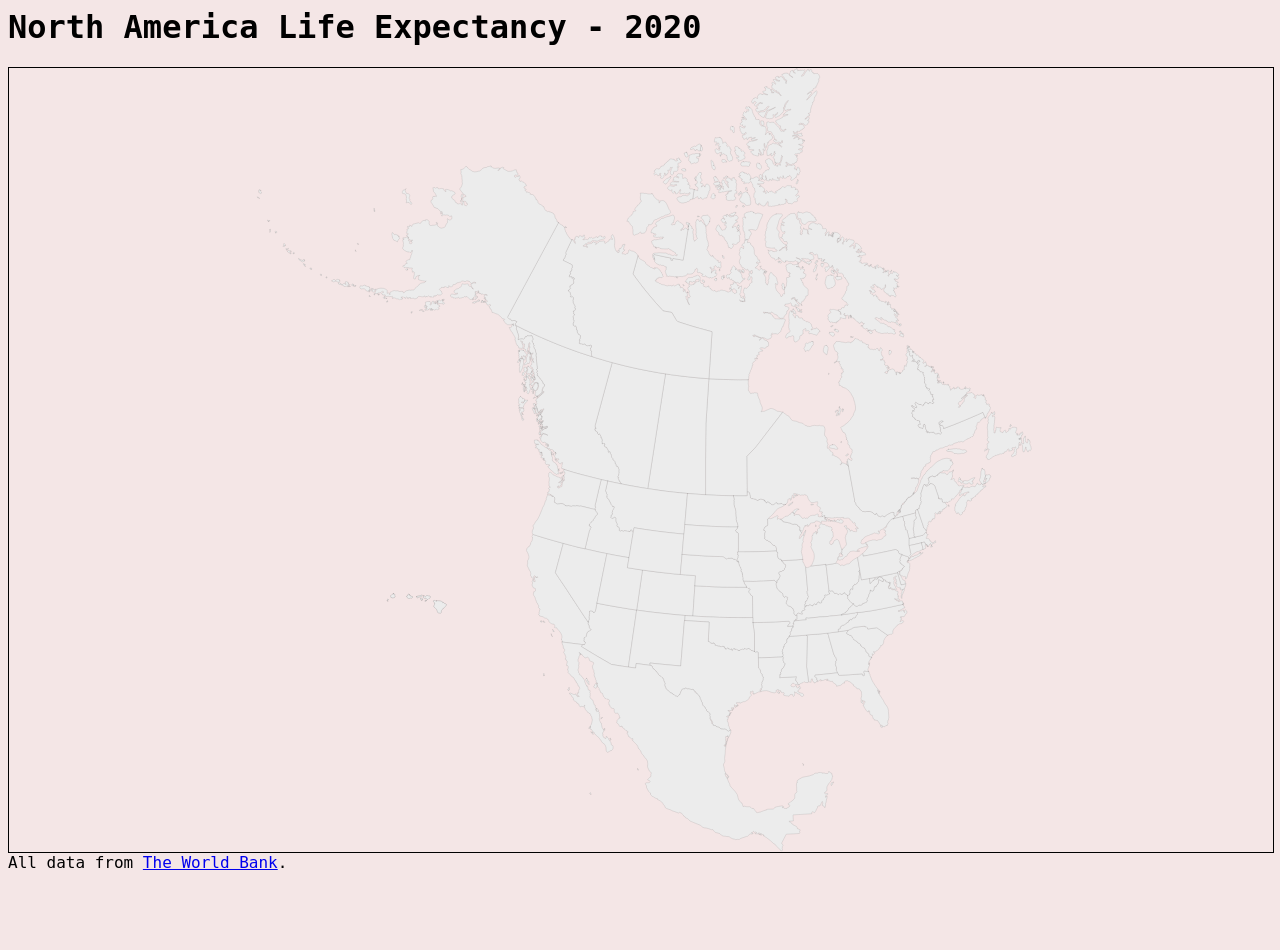
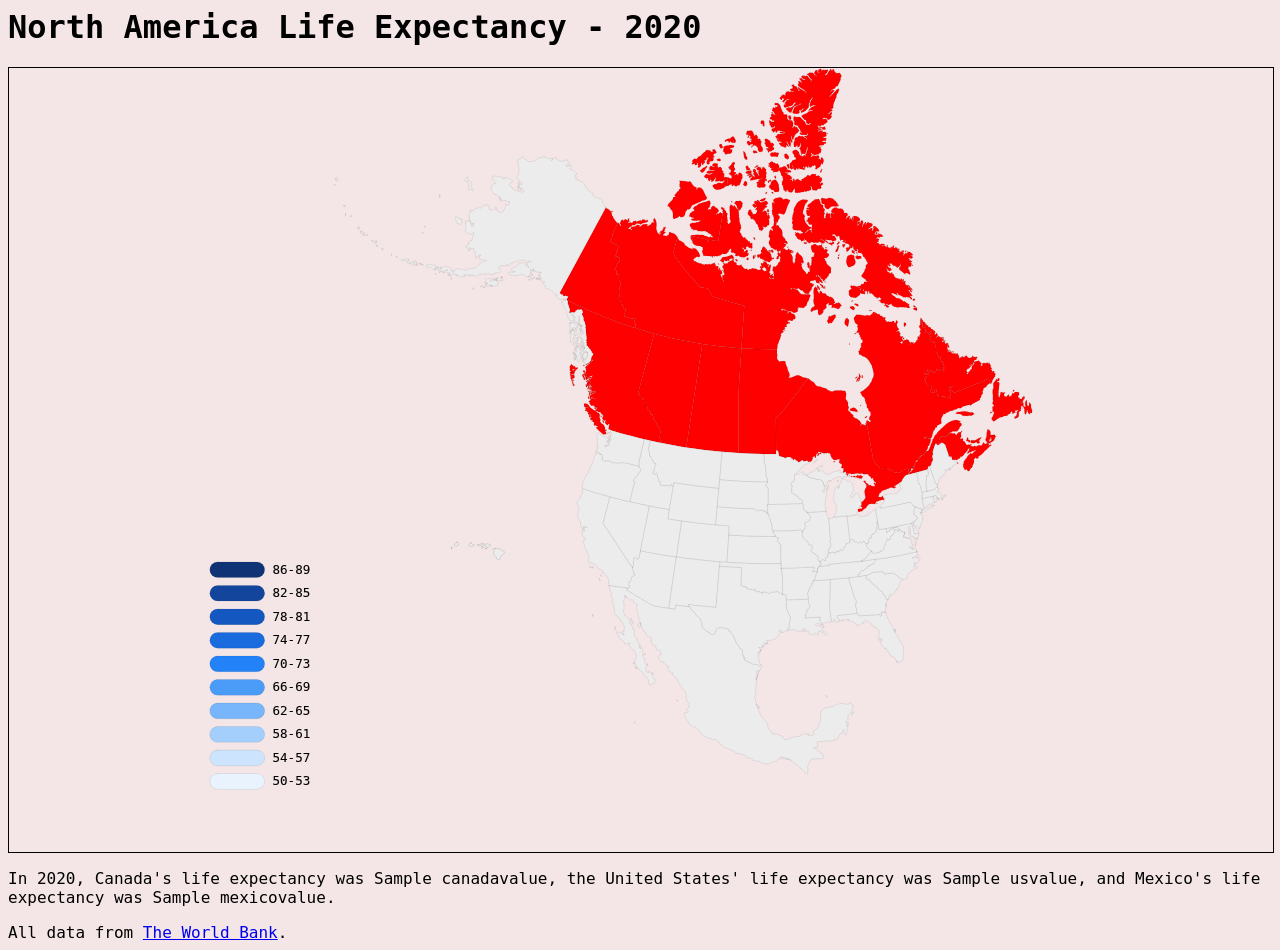
Before and after one commit to stephaniewang26/lifeExpectancyLab, a Flask app: template templates/year.html in a window 1280 px wide. Before the commit the page ends 870 px from the top, so only its background shows below. Run offline with Flask 3, Linux system fonts and the light colour scheme; the template is opened without the code that fills it: most values are stand-ins (such as "Sample title", 1, 10 or a date in 2020).

Commit message:
changes 3

```diff
--- a/server.py
+++ b/server.py
@@ -65,6 +65,9 @@ def year():
 
     #Check to see if year is passed via the query string portion of the URL
     requested_year = request.args.get('year')
+    canadavalue = data["Canada"][requested_year]
+    usvalue = data["United States"][requested_year]
+    mexicovalue = data["Mexico"][requested_year]
     # if requested_pet not in data:
     #     requested_pet = "tigers"
 
@@ -78,6 +81,6 @@ def year():
     #     line_endpoints.append([requested_data[start_x],requested_data[stop_x]] )
 
     # return render_template('individual_scores.html', pet=requested_pet, years = years, endpoints = line_endpoints)
-    return render_template('year.html',year=requested_year)
+    return render_template('year.html',year=requested_year,canadavalue=canadavalue,usvalue=usvalue,mexicovalue=mexicovalue)
 
 app.run(debug=True)
--- a/templates/year.html
+++ b/templates/year.html
@@ -6,10 +6,22 @@
 </head>
 <body>
 
+
+
   <h1>North America Life Expectancy - {{year}}</h1>
   <div id="north_america">
     {% include 'north_america.svg' %}
   </div>
+
+  <script>
+     var canada=document.getElementsByClassName("Canada")
+
+     for (var i=0; i<canada.length; i++){
+      canada[i].style.fill="red";
+     }
+  </script>
+
+  <p>In {{year}}, Canada's life expectancy was {{canadavalue}}, the United States' life expectancy was {{usvalue}}, and Mexico's life expectancy was {{mexicovalue}}.</p>
 
   <footer>
     All data from <a href="https://data.worldbank.org/indicator/SP.DYN.LE00.IN?locations=MX-US-CA"> The World Bank</a>.
```
Also changed, not shown: static/styles.css (line endings or trailing spaces), templates/north_america.svg.
